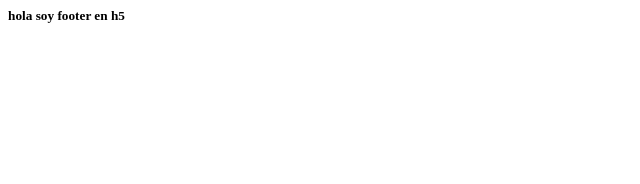
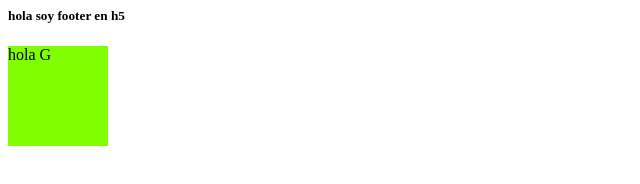
Before and after one commit to Gapcroz/CursoGitChangeAndCode, a plain HTML site: page html/index.html in a window 1280 px wide. Shown: the whole page, without its empty margins (0-640 px from the left). Drawn offline with Linux system fonts and the light colour scheme.

Commit message:
mensaje de gibran

```diff
--- a/html/index.html
+++ b/html/index.html
@@ -1,3 +1,6 @@
 <footer>
   <h5> hola soy footer en h5</h5>
+  <div style="height: 100px; width: 100px; background-color: chartreuse;">
+    <p>hola G</p>
+  </div>
 </footer>
```
